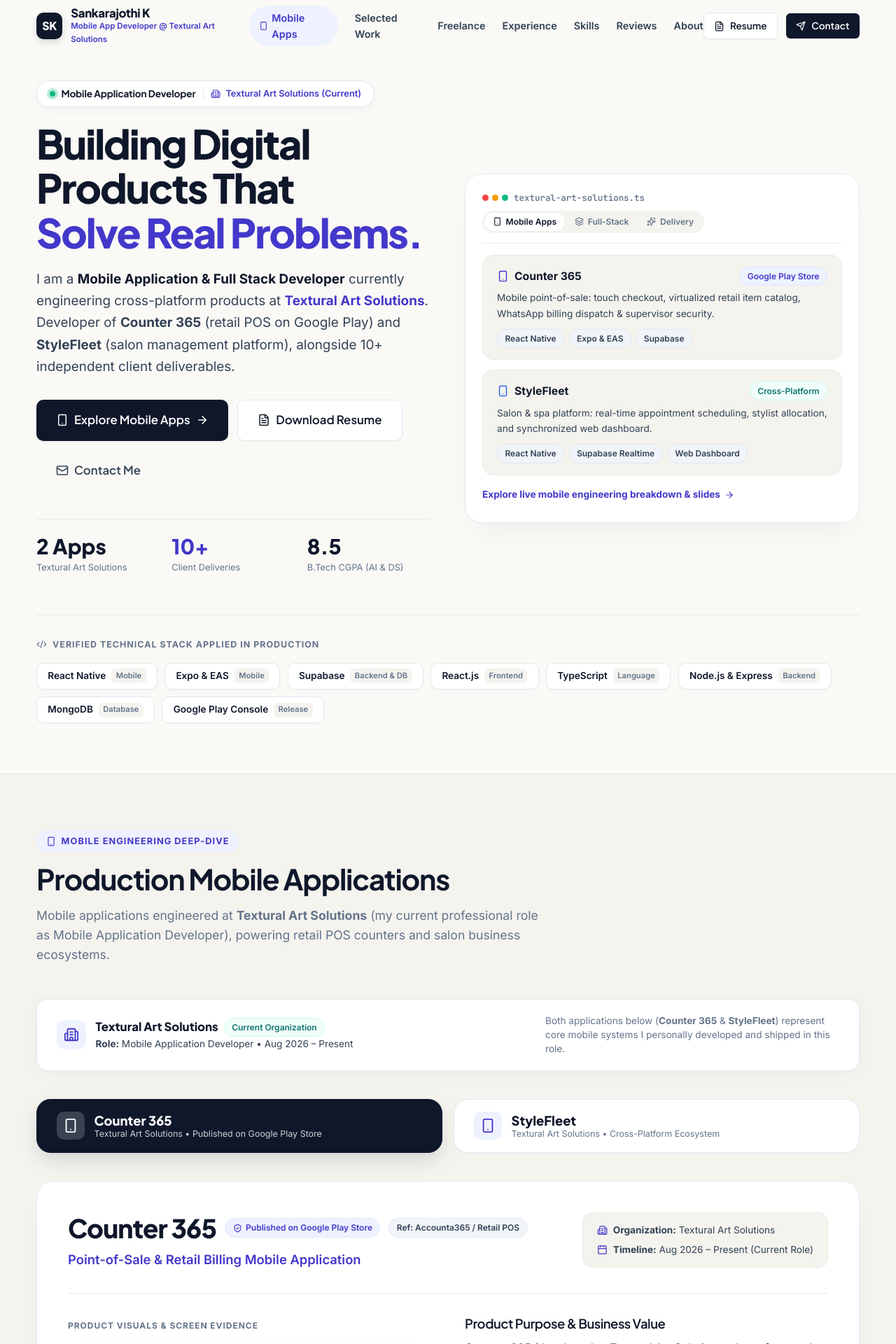
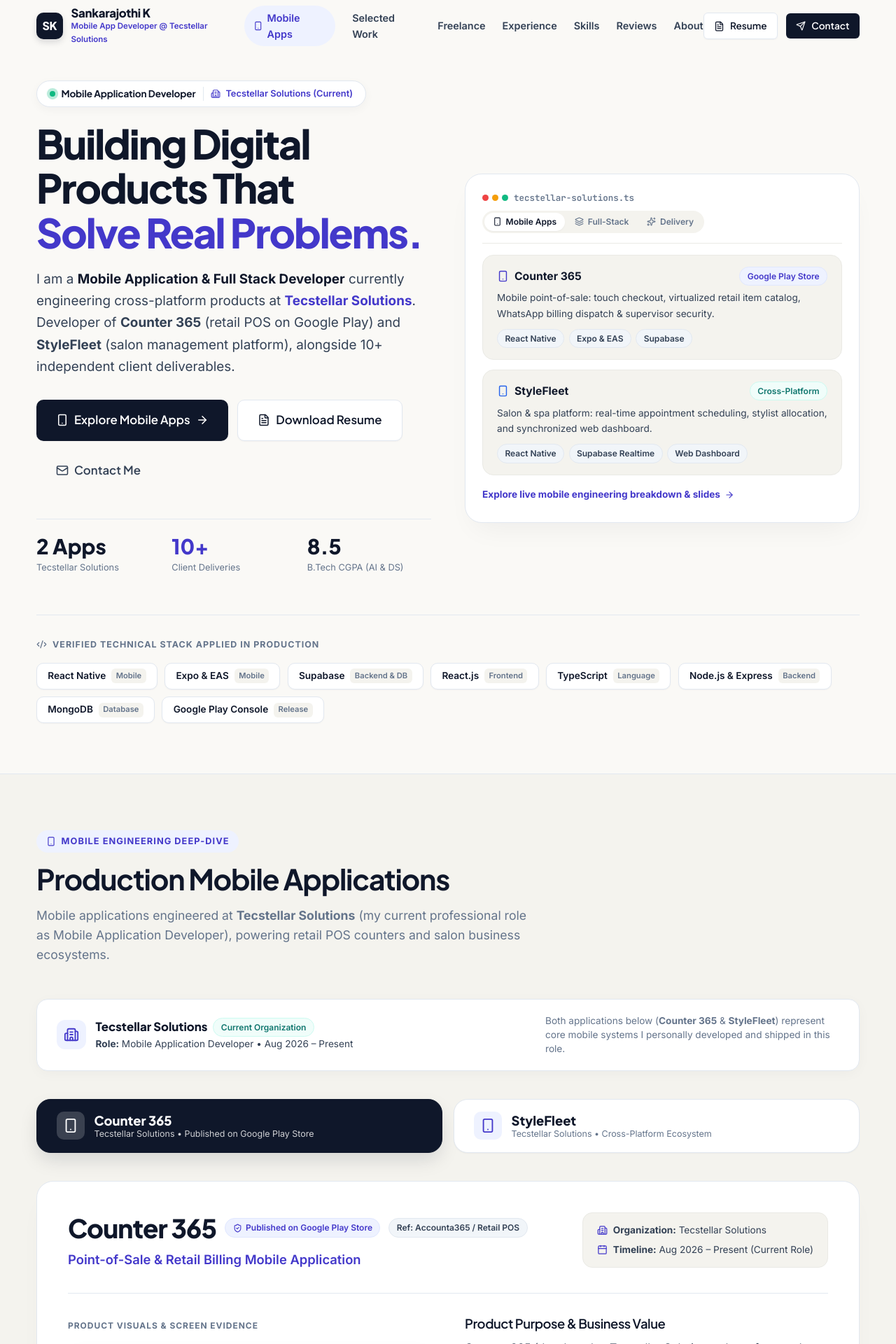
Before and after one commit to sankarajothifreelancer/Sankarajothi_FullStackDev, a React (Vite) app: page / in a window 1280 px wide. Shown: the top 1920 px of the page at 70% size. Built offline with nearby package versions, Linux system fonts and the light colour scheme.

Commit message:
fix: update company name to Tecstellar Solutions across all sections

```diff
--- a/src/components/AboutSection.tsx
+++ b/src/components/AboutSection.tsx
@@ -55,7 +55,7 @@
             </p>
 
             <p style={{ fontSize: '1rem', color: 'var(--text-secondary)', lineHeight: 1.7, marginBottom: '1.25rem' }}>
-              At <strong>Textural Art Solutions</strong> (my current professional company), I lead mobile feature development, building core capabilities for <strong>Counter 365</strong> (a point-of-sale retail mobile application released on the Google Play Store) and <strong>StyleFleet</strong> (a comprehensive salon and spa operations platform with synchronized web dashboards). Working with React Native, Expo, and Supabase has given me hands-on expertise in state management, cross-device ergonomics, offline data synchronization, and rigorous release validation.
+              At <strong>Tecstellar Solutions</strong> (my current professional company), I lead mobile feature development, building core capabilities for <strong>Counter 365</strong> (a point-of-sale retail mobile application released on the Google Play Store) and <strong>StyleFleet</strong> (a comprehensive salon and spa operations platform with synchronized web dashboards). Working with React Native, Expo, and Supabase has given me hands-on expertise in state management, cross-device ergonomics, offline data synchronization, and rigorous release validation.
             </p>
 
             <p style={{ fontSize: '1rem', color: 'var(--text-secondary)', lineHeight: 1.7, marginBottom: '1.5rem' }}>
--- a/src/components/ExperienceSection.tsx
+++ b/src/components/ExperienceSection.tsx
@@ -15,7 +15,7 @@
           </div>
           <h2 className="section-title">Professional Experience</h2>
           <p className="section-description">
-            Mobile application engineering at <strong>Textural Art Solutions</strong> combined with 10+ independent client deliverables and engineering internships.
+            Mobile application engineering at <strong>Tecstellar Solutions</strong> combined with 10+ independent client deliverables and engineering internships.
           </p>
         </div>
 
--- a/src/components/Hero.tsx
+++ b/src/components/Hero.tsx
@@ -42,7 +42,7 @@
       }}
     >
       <div className="container">
-        {/* Top Floating Pill: Active Role at Textural Art Solutions */}
+        {/* Top Floating Pill: Active Role at Tecstellar Solutions */}
         <motion.div
           initial={{ opacity: 0, y: -10 }}
           animate={{ opacity: 1, y: 0 }}
@@ -90,7 +90,7 @@
               }}
             >
               <Building2 size={14} />
-              <span>Textural Art Solutions (Current)</span>
+              <span>Tecstellar Solutions (Current)</span>
             </div>
           </div>
         </motion.div>
@@ -145,7 +145,7 @@
                 Mobile Application &amp; Full Stack Developer
               </strong>{' '}
               currently engineering cross-platform products at{' '}
-              <strong style={{ color: 'var(--accent-primary)', fontWeight: 700 }}>Textural Art Solutions</strong>.
+              <strong style={{ color: 'var(--accent-primary)', fontWeight: 700 }}>Tecstellar Solutions</strong>.
               Developer of <strong>Counter 365</strong> (retail POS on Google Play) and <strong>StyleFleet</strong> (salon management platform), alongside 10+ independent client deliverables.
             </p>
 
@@ -215,7 +215,7 @@
                   2 Apps
                 </div>
                 <div style={{ fontSize: '0.8rem', color: 'var(--text-muted)', marginTop: '0.35rem' }}>
-                  Textural Art Solutions
+                  Tecstellar Solutions
                 </div>
               </div>
 
@@ -299,7 +299,7 @@
                       fontWeight: 600,
                     }}
                   >
-                    textural-art-solutions.ts
+                    tecstellar-solutions.ts
                   </span>
                 </div>
 
@@ -481,7 +481,7 @@
                       }}
                     >
                       <div><span style={{ color: '#818CF8' }}>const</span> activeArchitecture = &#123;</div>
-                      <div style={{ paddingLeft: '1.25rem' }}>company: <span style={{ color: '#34D399' }}>'Textural Art Solutions'</span>,</div>
+                      <div style={{ paddingLeft: '1.25rem' }}>company: <span style={{ color: '#34D399' }}>'Tecstellar Solutions'</span>,</div>
                       <div style={{ paddingLeft: '1.25rem' }}>mobileApps: [<span style={{ color: '#60A5FA' }}>'Counter 365'</span>, <span style={{ color: '#60A5FA' }}>'StyleFleet'</span>],</div>
                       <div style={{ paddingLeft: '1.25rem' }}>stack: <span style={{ color: '#FCD34D' }}>['React Native', 'Expo', 'Supabase', 'Node.js']</span>,</div>
                       <div style={{ paddingLeft: '1.25rem' }}>freelanceDeployments: <span style={{ color: '#F472B6' }}>'10+ verified live clients'</span></div>
@@ -532,7 +532,7 @@
                           2 Apps
                         </div>
                         <div style={{ fontSize: '0.82rem', fontWeight: 700, color: 'var(--text-primary)', marginTop: '4px' }}>
-                          Textural Art Solutions
+                          Tecstellar Solutions
                         </div>
                         <div style={{ fontSize: '0.72rem', color: 'var(--text-muted)' }}>
                           Published on Google Play Store
--- a/src/components/MobileAppsSection.tsx
+++ b/src/components/MobileAppsSection.tsx
@@ -54,7 +54,7 @@
           </div>
           <h2 className="section-title">Production Mobile Applications</h2>
           <p className="section-description">
-            Mobile applications engineered at <strong>Textural Art Solutions</strong> (my current professional role as Mobile Application Developer), powering retail POS counters and salon business ecosystems.
+            Mobile applications engineered at <strong>Tecstellar Solutions</strong> (my current professional role as Mobile Application Developer), powering retail POS counters and salon business ecosystems.
           </p>
         </div>
 
@@ -97,7 +97,7 @@
             <div>
               <div style={{ display: 'flex', alignItems: 'center', gap: '0.5rem', flexWrap: 'wrap' }}>
                 <span style={{ fontFamily: 'var(--font-display)', fontWeight: 800, fontSize: '1.05rem', color: 'var(--text-primary)' }}>
-                  Textural Art Solutions
+                  Tecstellar Solutions
                 </span>
                 <span className="badge badge-teal">Current Organization</span>
               </div>
@@ -174,7 +174,7 @@
                       color: isSelected ? 'rgba(255, 255, 255, 0.8)' : 'var(--text-muted)',
                     }}
                   >
-                    Textural Art Solutions • {app.statusBadge}
+                    Tecstellar Solutions • {app.statusBadge}
                   </div>
                 </div>
               </motion.button>
@@ -245,7 +245,7 @@
               >
                 <div style={{ display: 'flex', alignItems: 'center', gap: '0.5rem', fontSize: '0.85rem', color: 'var(--text-secondary)' }}>
                   <Building2 size={15} style={{ color: 'var(--accent-primary)' }} />
-                  <span><strong>Organization:</strong> Textural Art Solutions</span>
+                  <span><strong>Organization:</strong> Tecstellar Solutions</span>
                 </div>
                 <div style={{ display: 'flex', alignItems: 'center', gap: '0.5rem', fontSize: '0.85rem', color: 'var(--text-secondary)' }}>
                   <Calendar size={15} style={{ color: 'var(--accent-primary)' }} />
@@ -454,7 +454,7 @@
                     }}
                   >
                     <CheckCircle2 size={18} style={{ color: 'var(--accent-teal)' }} />
-                    What I Personally Implemented at Textural Art Solutions
+                    What I Personally Implemented at Tecstellar Solutions
                   </h4>
                   <div style={{ display: 'flex', flexDirection: 'column', gap: '0.65rem' }}>
                     {selectedApp.verifiedContribution.map((item, idx) => (
--- a/src/components/Navbar.tsx
+++ b/src/components/Navbar.tsx
@@ -105,7 +105,7 @@
                   fontWeight: 600,
                 }}
               >
-                Mobile App Developer @ Textural Art Solutions
+                Mobile App Developer @ Tecstellar Solutions
               </div>
             </div>
           </a>
@@ -248,7 +248,7 @@
                 }}
               >
                 <Building2 size={15} />
-                <span>Mobile App Dev @ Textural Art Solutions</span>
+                <span>Mobile App Dev @ Tecstellar Solutions</span>
               </div>
 
               <div style={{ display: 'flex', flexDirection: 'column', gap: '0.35rem' }}>
--- a/src/data/portfolioData.ts
+++ b/src/data/portfolioData.ts
@@ -91,9 +91,9 @@
   brandName: "Sankarajothi K",
   subBrand: "Websites by Joo",
   headline: "Building Digital Products That Solve Real Problems.",
-  currentRoleCompany: "Mobile Application Developer at Textural Art Solutions",
+  currentRoleCompany: "Mobile Application Developer at Tecstellar Solutions",
   subheadline:
-    "Mobile Application Developer currently at Textural Art Solutions. Building production React Native mobile apps (Counter 365 & StyleFleet), scalable Supabase backends, and 10+ freelance full-stack web client deliveries.",
+    "Mobile Application Developer currently at Tecstellar Solutions. Building production React Native mobile apps (Counter 365 & StyleFleet), scalable Supabase backends, and 10+ freelance full-stack web client deliveries.",
   email: "sankarajothikumaraperumal@gmail.com",
   phone: "+91 9360396190",
   location: "Kalugumalai, Tamil Nadu, India",
@@ -119,7 +119,7 @@
     internalOrAltName: "Accounta365 / Retail POS",
     tagline: "Point-of-Sale & Retail Billing Mobile Application",
     role: "Mobile Application Developer",
-    company: "Textural Art Solutions",
+    company: "Tecstellar Solutions",
     timeline: "Aug 2026 – Present (Current Role)",
     platform: ["Android", "iOS", "Google Play Store"],
     technologies: [
@@ -131,7 +131,7 @@
       "TypeScript",
     ],
     overview:
-      "Counter 365 (developed at Textural Art Solutions, also referenced as Accounta365) is a production-grade point-of-sale and retail billing mobile application built to modernize counter checkout, inventory tracking, and paperless billing for local merchants and retail shops. I personally developed critical mobile interfaces, automated receipt dispatch, and contributed to the Google Play Store Android release.",
+      "Counter 365 (developed at Tecstellar Solutions, also referenced as Accounta365) is a production-grade point-of-sale and retail billing mobile application built to modernize counter checkout, inventory tracking, and paperless billing for local merchants and retail shops. I personally developed critical mobile interfaces, automated receipt dispatch, and contributed to the Google Play Store Android release.",
     verifiedContribution: [
       "Engineered touch-optimized mobile billing and checkout interfaces in React Native and Expo.",
       "Built the interactive item catalog with virtualized list rendering, enabling sub-second search and categorization across hundreds of items.",
@@ -193,7 +193,7 @@
     internalOrAltName: "Selfit / Salon & Spa Management",
     tagline: "Salon, Spa & Stylist Business Operations Platform",
     role: "Mobile Application Developer",
-    company: "Textural Art Solutions",
+    company: "Tecstellar Solutions",
     timeline: "Aug 2026 – Present (Current Role)",
     platform: ["Android", "iOS", "Web Management Dashboard"],
     technologies: [
@@ -205,7 +205,7 @@
       "Google Play Console",
     ],
     overview:
-      "StyleFleet (confirmed public name at Textural Art Solutions, internally referred to as Selfit) is an end-to-end salon and spa management ecosystem. It bridges cross-platform mobile apps for customers and stylists with an administrative web dashboard (Royal Cuts & Spa) to coordinate appointments, stylist chairs, service menus, and revenue.",
+      "StyleFleet (confirmed public name at Tecstellar Solutions, internally referred to as Selfit) is an end-to-end salon and spa management ecosystem. It bridges cross-platform mobile apps for customers and stylists with an administrative web dashboard (Royal Cuts & Spa) to coordinate appointments, stylist chairs, service menus, and revenue.",
     verifiedContribution: [
       "Developed cross-platform mobile booking workflows in React Native for Android and iOS devices.",
       "Created the interactive service menu catalog showcasing haircuts, spa treatments, pricing, and duration estimates.",
@@ -568,9 +568,9 @@
 
 export const WORK_EXPERIENCE: ExperienceItem[] = [
   {
-    id: "textural",
+    id: "tecstellar",
     role: "Mobile Application Developer",
-    company: "Textural Art Solutions (Tecstellar)",
+    company: "Tecstellar Solutions",
     period: "Aug 2026 – Present (Current Role)",
     location: "Remote",
     type: "Current Full-Time Engineering Role",
```
